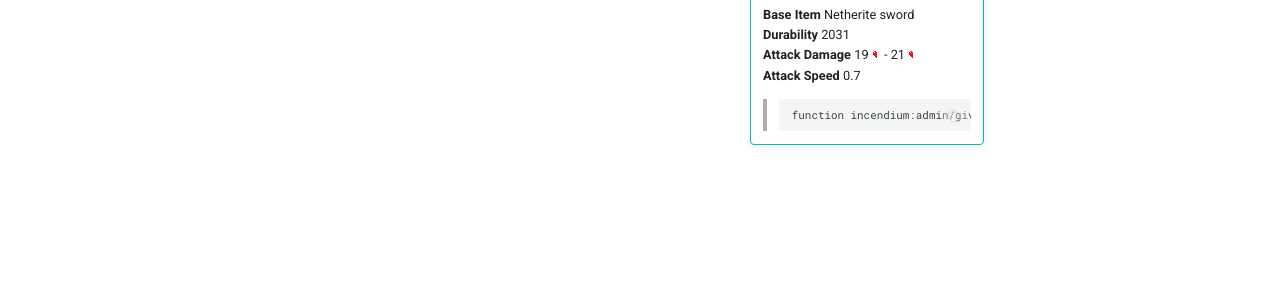
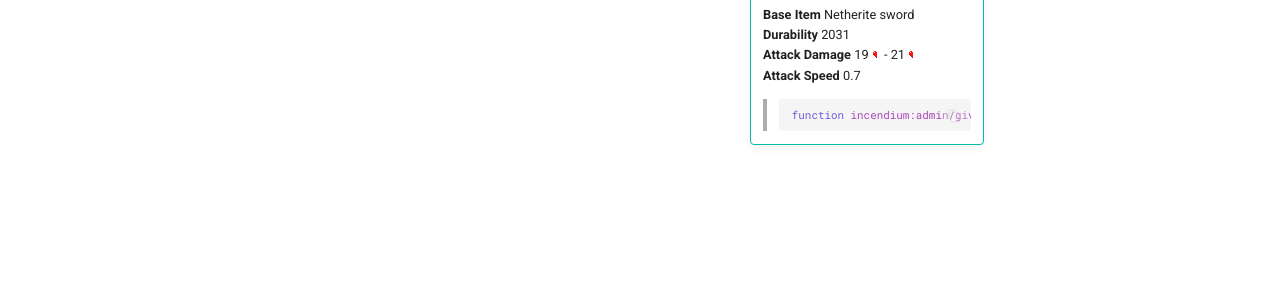
Before and after one commit to Stardust-Labs-MC/incendium-wiki, an MkDocs documentation site: the page built from docs/items/greatsword-of-sacrifice.md, in a window 1280 px wide. Shown: the part 450-750 px from the top of the page. Built offline with MkDocs 1.6.1 and Material for MkDocs 9.7.7, drawn with Linux system fonts in a browser that asks for light colours; comment, search, counter and statistics services are not loaded; part of the change alters nothing that is shown.

Commit message:
Update greatsword-of-sacrifice.md

````diff
--- a/docs/items/greatsword-of-sacrifice.md
+++ b/docs/items/greatsword-of-sacrifice.md
@@ -9,7 +9,7 @@
     __Durability__  2031
     __Attack Damage__  19 ![Half](../assets/sprites/half.png){width="9"} - 21 ![Half](../assets/sprites/half.png){width="9"}
     __Attack Speed__  0.7
-    > ``` py
+    > ``` mcf
       function incendium:admin/give/greatsword_of_sacrifice
       ```
 
````
